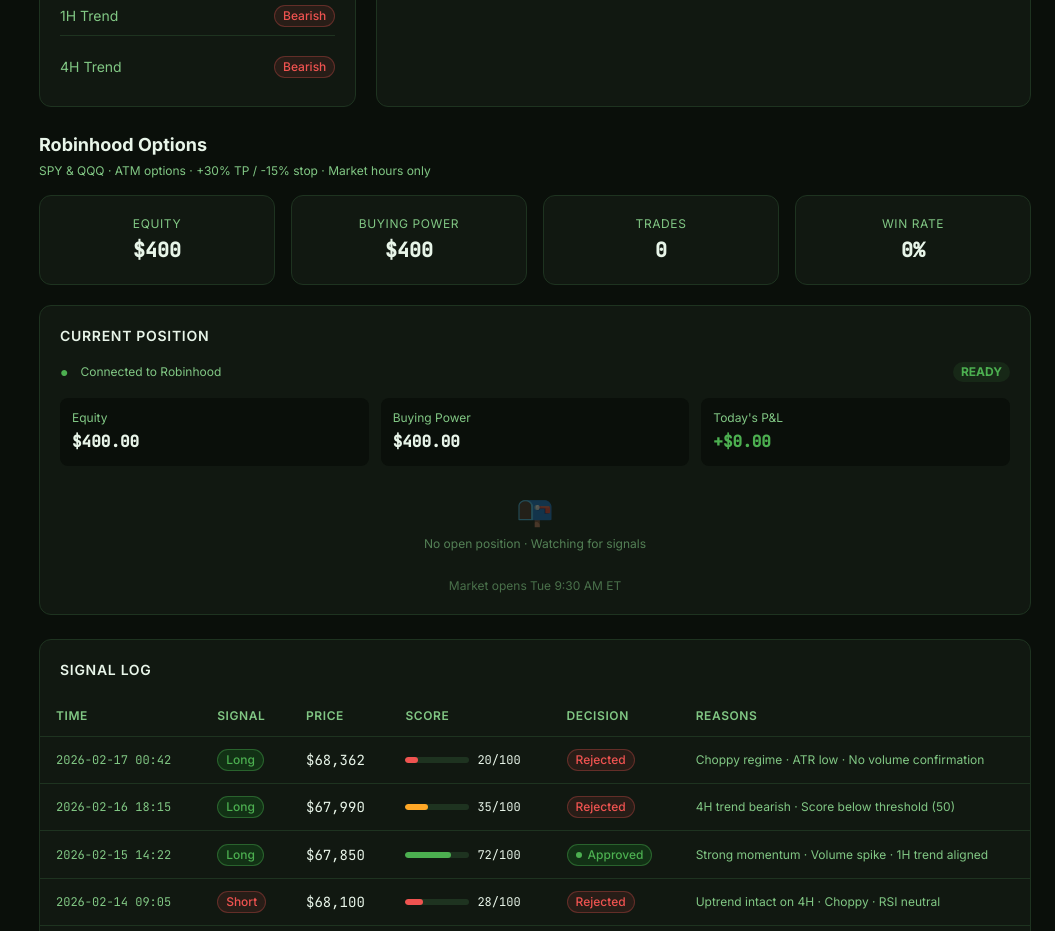
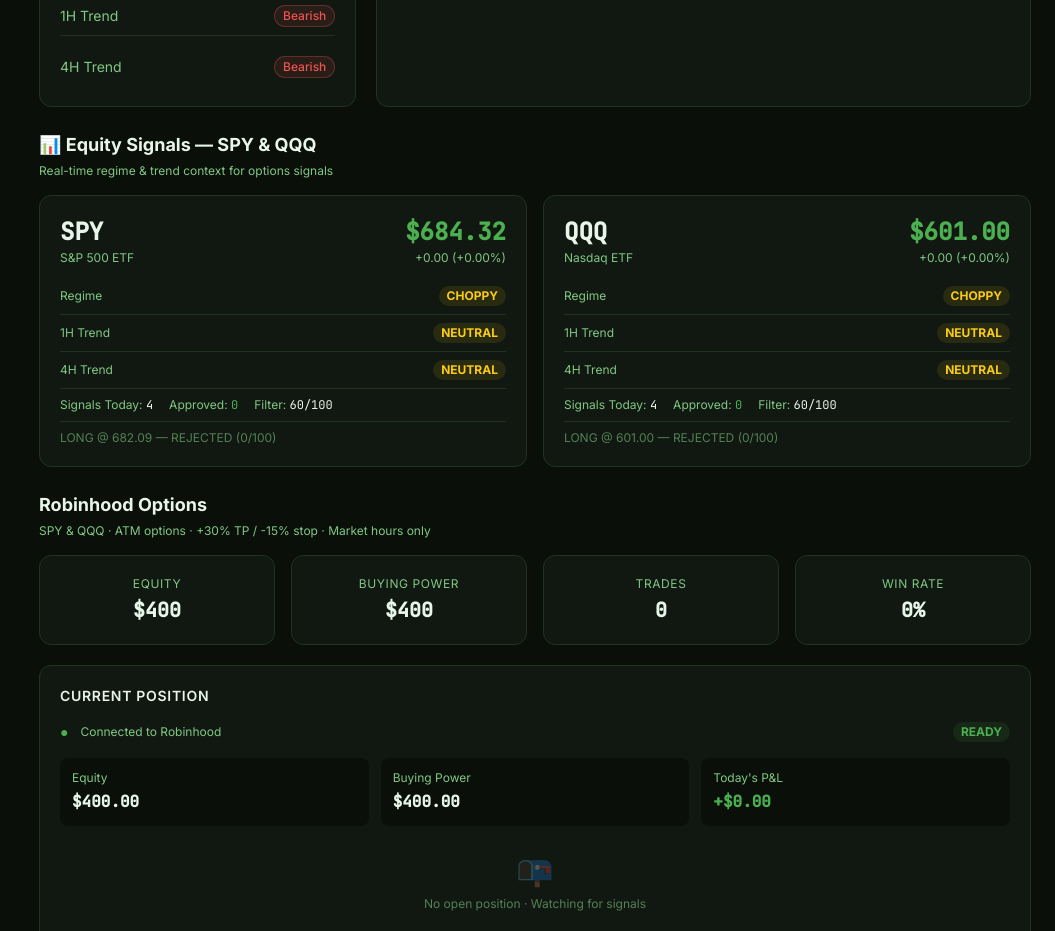
Before and after one commit to kuvomoney-hue/This-is-gonna-be-fun, a Next.js app: page /trading in a window 1280 px wide. Shown: the part 840-1771 px from the top of the page, without its empty margins (225-1280 px from the left). Built offline with nearby package versions, Linux system fonts and the light colour scheme.

Commit message:
📊 Add SPY/QQQ market stats to dashboard + trading page

```diff
--- a/app/page.tsx
+++ b/app/page.tsx
@@ -9,6 +9,7 @@
   todaySchedule,
   quickStats,
   robinhoodStatus,
+  equityStats,
 } from "@/lib/mockData";
 
 interface WeatherData {
@@ -179,6 +180,42 @@
           })()}
         </Card>
 
+        {/* ── Market Pulse Card (SPY / QQQ) ── */}
+        <Card title="Market Pulse" subtitle="SPY &amp; QQQ equity signals">
+          <div className="space-y-3">
+            {([equityStats.SPY, equityStats.QQQ] as const).map((eq) => {
+              const regimeCls =
+                eq.regime === 'trending_up'
+                  ? 'text-[#4caf50] bg-[#4caf50]/10'
+                  : eq.regime === 'trending_down'
+                  ? 'text-[#ef5350] bg-[#ef5350]/10'
+                  : eq.regime === 'volatile'
+                  ? 'text-orange-400 bg-orange-400/10'
+                  : 'text-yellow-400 bg-yellow-400/10';
+              const regimeLabel =
+                eq.regime === 'trending_up' ? 'TRENDING UP' :
+                eq.regime === 'trending_down' ? 'TRENDING DOWN' :
+                eq.regime === 'volatile' ? 'VOLATILE' : 'CHOPPY';
+
+              return (
+                <div key={eq.symbol} className="bg-[#0a0f0a] rounded-lg p-3 flex items-center justify-between gap-3 flex-wrap">
+                  <div className="flex items-center gap-3 min-w-0">
+                    <span className="font-mono font-bold text-[#e8f5e9] shrink-0">{eq.symbol}</span>
+                    <span className="font-mono text-sm text-[#4caf50] shrink-0">${eq.price.toFixed(2)}</span>
+                    <span className={`text-xs font-bold px-2 py-0.5 rounded-full shrink-0 ${regimeCls}`}>
+                      {regimeLabel}
+                    </span>
+                  </div>
+                  <span className="text-xs text-[#81c784]/70 shrink-0">{eq.approvedToday} trades approved today</span>
+                </div>
+              );
+            })}
+            <p className="text-xs text-yellow-400/80 text-center pt-1">
+              ⚠️ Filter active — waiting for trending conditions
+            </p>
+          </div>
+        </Card>
+
         {/* ── Trading Summary Card ── */}
         <Card title="Trading Summary">
           <div className="space-y-3">
--- a/app/trading/page.tsx
+++ b/app/trading/page.tsx
@@ -10,6 +10,7 @@
   contextFilter,
   activePosition,
   robinhoodStatus,
+  equityStats,
 } from "@/lib/mockData";
 import {
   LineChart,
@@ -159,6 +160,83 @@
       </div>
 
       {/* ══════════════════════════════════════════════════ */}
+      {/* EQUITY SIGNALS — SPY & QQQ */}
+      {/* ══════════════════════════════════════════════════ */}
+      <div>
+        <h2 className="text-lg font-bold text-[#e8f5e9] mb-1">📊 Equity Signals — SPY &amp; QQQ</h2>
+        <p className="text-xs text-[#81c784] mb-4">Real-time regime &amp; trend context for options signals</p>
+
+        <div className="grid grid-cols-1 sm:grid-cols-2 gap-4">
+          {([equityStats.SPY, equityStats.QQQ] as const).map((eq) => {
+            const regimeBadge =
+              eq.regime === 'trending_up'
+                ? { label: 'TRENDING UP', cls: 'text-[#4caf50] bg-[#4caf50]/10' }
+                : eq.regime === 'trending_down'
+                ? { label: 'TRENDING DOWN', cls: 'text-[#ef5350] bg-[#ef5350]/10' }
+                : eq.regime === 'volatile'
+                ? { label: 'VOLATILE', cls: 'text-orange-400 bg-orange-400/10' }
+                : { label: 'CHOPPY', cls: 'text-yellow-400 bg-yellow-400/10' };
+
+            const trendBadge = (t: 'bullish' | 'bearish' | 'neutral') =>
+              t === 'bullish'
+                ? { label: 'BULLISH', cls: 'text-[#4caf50] bg-[#4caf50]/10' }
+                : t === 'bearish'
+                ? { label: 'BEARISH', cls: 'text-[#ef5350] bg-[#ef5350]/10' }
+                : { label: 'NEUTRAL', cls: 'text-yellow-400 bg-yellow-400/10' };
+
+            const t1h = trendBadge(eq.trend1h);
+            const t4h = trendBadge(eq.trend4h);
+
+            return (
+              <Card key={eq.symbol}>
+                {/* Header */}
+                <div className="flex items-start justify-between mb-3">
+                  <div>
+                    <p className="text-2xl font-mono font-bold text-[#e8f5e9]">{eq.symbol}</p>
+                    <p className="text-xs text-[#81c784] mt-0.5">{eq.name}</p>
+                  </div>
+                  <div className="text-right">
+                    <p className="text-2xl font-mono font-bold text-[#4caf50]">${eq.price.toFixed(2)}</p>
+                    <p className="text-xs text-[#81c784] mt-0.5">
+                      {eq.change >= 0 ? '+' : ''}{eq.change.toFixed(2)} ({eq.changePct >= 0 ? '+' : ''}{eq.changePct.toFixed(2)}%)
+                    </p>
+                  </div>
+                </div>
+
+                {/* Regime */}
+                <div className="flex items-center justify-between py-2 border-b border-[#1e3320]">
+                  <span className="text-xs text-[#81c784]">Regime</span>
+                  <span className={`text-xs font-bold px-2 py-0.5 rounded-full ${regimeBadge.cls}`}>
+                    {regimeBadge.label}
+                  </span>
+                </div>
+
+                {/* Trends */}
+                <div className="flex items-center justify-between py-2 border-b border-[#1e3320]">
+                  <span className="text-xs text-[#81c784]">1H Trend</span>
+                  <span className={`text-xs font-bold px-2 py-0.5 rounded-full ${t1h.cls}`}>{t1h.label}</span>
+                </div>
+                <div className="flex items-center justify-between py-2 border-b border-[#1e3320]">
+                  <span className="text-xs text-[#81c784]">4H Trend</span>
+                  <span className={`text-xs font-bold px-2 py-0.5 rounded-full ${t4h.cls}`}>{t4h.label}</span>
+                </div>
+
+                {/* Stats row */}
+                <div className="flex items-center gap-4 py-2 border-b border-[#1e3320] text-xs text-[#81c784]">
+                  <span>Signals Today: <span className="font-mono text-[#e8f5e9]">{eq.signalsToday}</span></span>
+                  <span>Approved: <span className="font-mono text-[#4caf50]">{eq.approvedToday}</span></span>
+                  <span>Filter: <span className="font-mono text-[#e8f5e9]">60/100</span></span>
+                </div>
+
+                {/* Last signal */}
+                <p className="text-xs text-[#81c784]/60 mt-2 truncate">{eq.lastSignal}</p>
+              </Card>
+            );
+          })}
+        </div>
+      </div>
+
+      {/* ══════════════════════════════════════════════════ */}
       {/* ROBINHOOD OPTIONS SECTION */}
       {/* ══════════════════════════════════════════════════ */}
       <div>
--- a/lib/mockData.ts
+++ b/lib/mockData.ts
@@ -269,6 +269,36 @@
   status: 'ready' as 'ready' | 'in_position' | 'market_closed' | 'offline',
 };
 
+// ----- EQUITY SIGNALS (SPY / QQQ) -----
+export const equityStats = {
+  SPY: {
+    symbol: 'SPY',
+    name: 'S&P 500 ETF',
+    price: 684.32,
+    change: 0.0,
+    changePct: 0.0,
+    regime: 'choppy' as 'trending_up' | 'trending_down' | 'choppy' | 'volatile',
+    trend1h: 'neutral' as 'bullish' | 'bearish' | 'neutral',
+    trend4h: 'neutral' as 'bullish' | 'bearish' | 'neutral',
+    signalsToday: 4,
+    approvedToday: 0,
+    lastSignal: 'LONG @ 682.09 — REJECTED (0/100)',
+  },
+  QQQ: {
+    symbol: 'QQQ',
+    name: 'Nasdaq ETF',
+    price: 601.00,
+    change: 0.0,
+    changePct: 0.0,
+    regime: 'choppy' as 'trending_up' | 'trending_down' | 'choppy' | 'volatile',
+    trend1h: 'neutral' as 'bullish' | 'bearish' | 'neutral',
+    trend4h: 'neutral' as 'bullish' | 'bearish' | 'neutral',
+    signalsToday: 4,
+    approvedToday: 0,
+    lastSignal: 'LONG @ 601.00 — REJECTED (0/100)',
+  }
+};
+
 // ----- QUICK STATS -----
 export const quickStats = {
   tasksThisWeek: 3,
```
